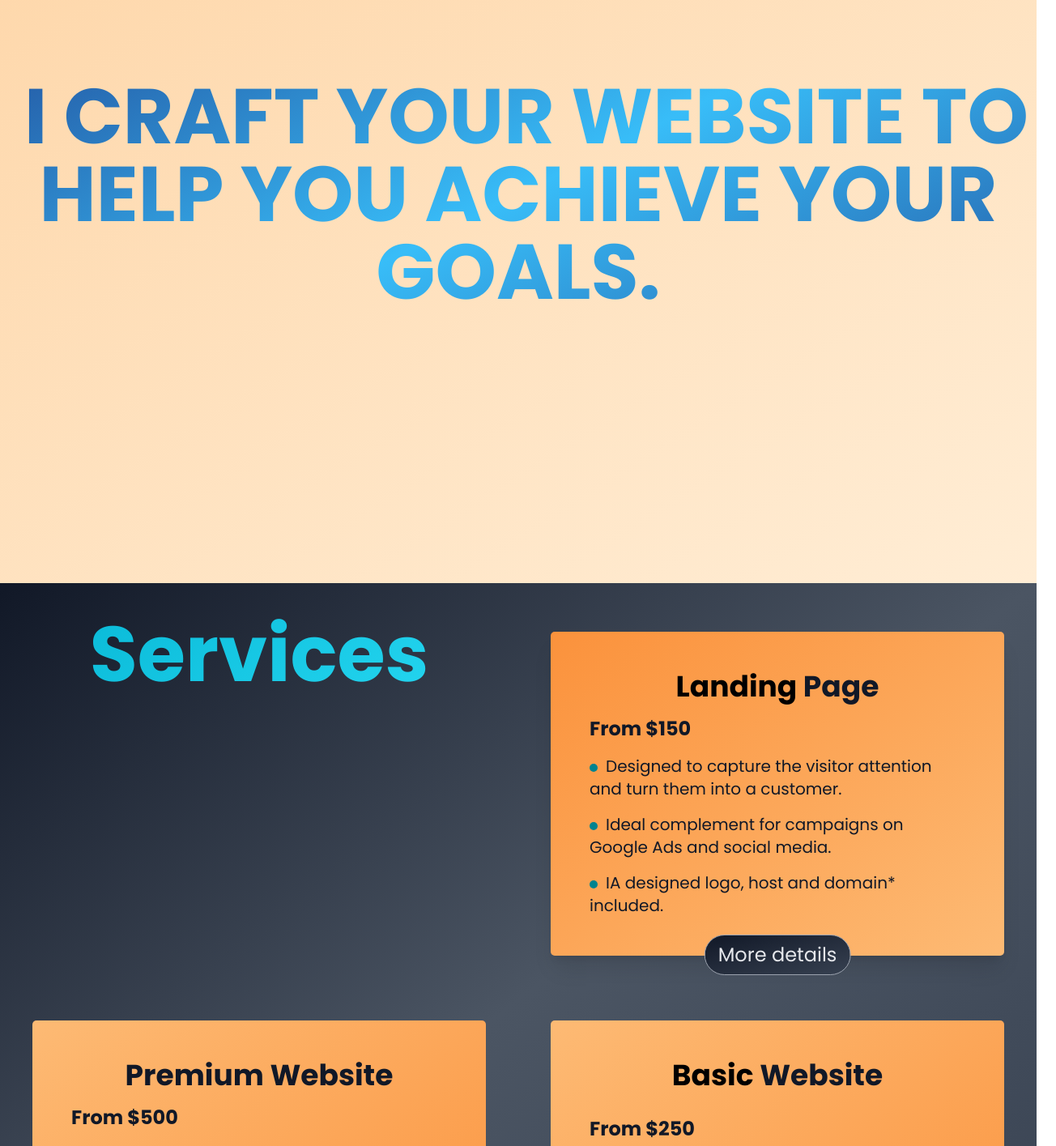
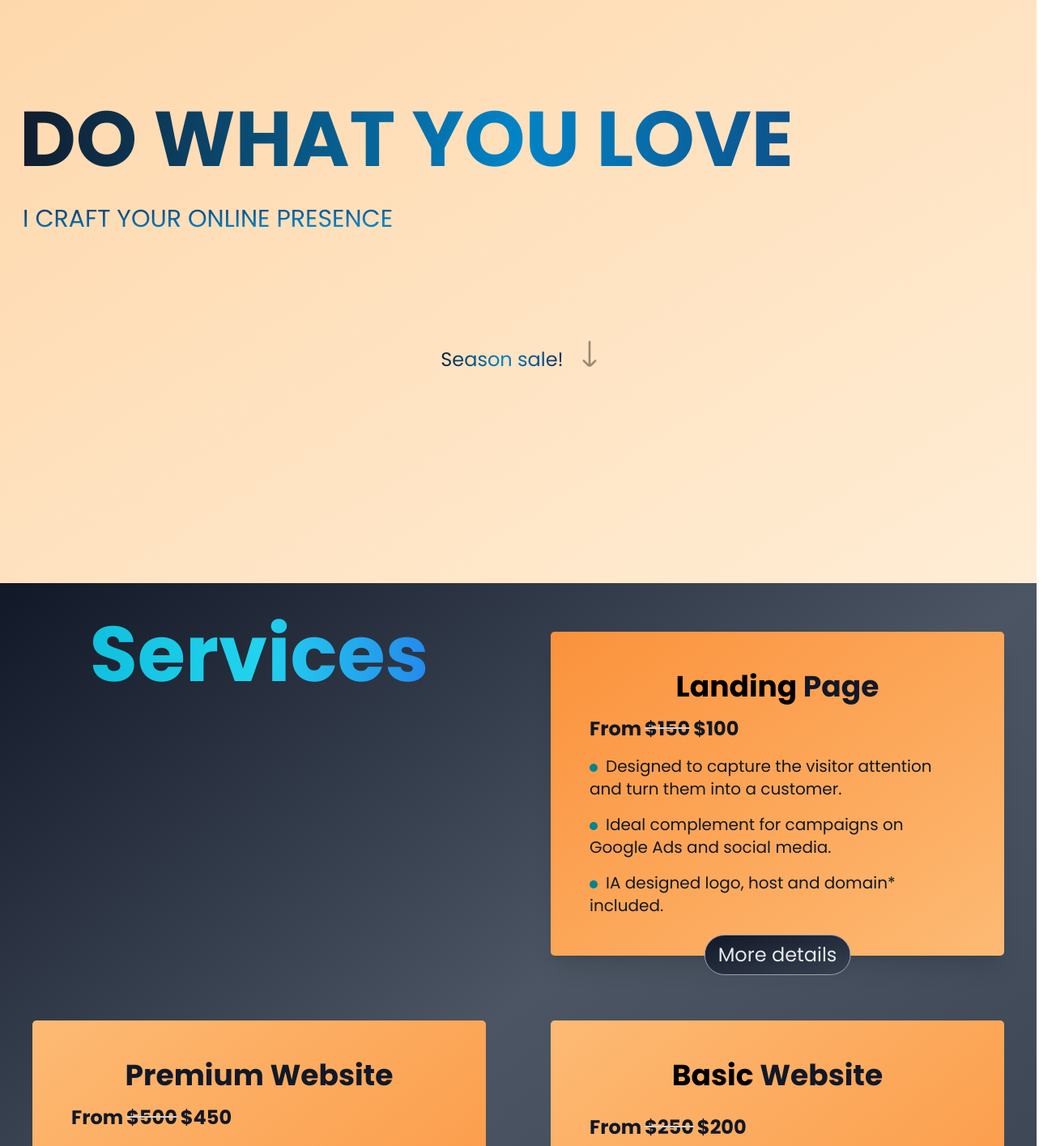
Before and after one commit to Guidoll2/guidollauradonew, a Next.js app: page / in a window 1280 px wide. Shown: the part 80-1495 px from the top of the page at 81% size, 1304 px wide, since content can reach past the window. Built offline with nearby package versions, Linux system fonts and the light colour scheme.

Commit message:
keep it punchy

```diff
--- a/src/app/body.tsx
+++ b/src/app/body.tsx
@@ -11,18 +11,32 @@ const Body = () => {
         <Navbar></Navbar>
         </div>
 
-         <div className="h-screen bg-gradient-to-tl from-orange-100 to-orange-200">
-                <h1 className="flex items-center h-4/5 -translate-y-10 text-5xl text-center font-extrabold uppercase bg-gradient-to-br from-blue-900 via-sky-400 to-blue-900 text-transparent bg-clip-text md:text-8xl md:indent-5 md:mt-10">I craft your website to help you achieve your goals.</h1>
+         <div className="h-screen bg-gradient-to-br from-orange-200 to-orange-100">
+
+
+
+                <div id="containerhero" className="flex grid grid-cols-1">
+                <h1 className="flex translate-y-7 md:translate-y-7 md:translate-x-6 md:text-2xl translate-x-3 bg-gradient-to-r from-gray-900 via-sky-600 to-blue-950 text-transparent bg-clip-text">G-webs</h1>
+                <h1 className="flex items-center p-1 translate-y-10 text-5xl text-center font-extrabold uppercase bg-gradient-to-r from-gray-900 via-sky-600 to-blue-950 text-transparent bg-clip-text md:text-8xl md:indent-5 md:mt-32 mt-24">Do what you love</h1> {/**I craft your website to help you achieve your goals. */}
+                <p className="bg-gradient-to-tl p-1 from-gray-900 via-sky-600 to-blue-950 text-transparent bg-clip-text uppercase md:text-3xl text-xl text-center md:text-start md:ml-6 mt-16">I craft your online presence</p>
+                <p></p>
+                </div>
+
+                <div id="Hook" className="flex flex-col-2 gap-2 items-center justify-center translate-y-32">
+                <p className=" md:bottom-4 w-fit p-2 text-xl bg-gradient-to-r from-gray-900 via-sky-600 to-blue-950 text-transparent bg-clip-text z-10  md:text-2xl">Season sale!</p>
+                <Image src="/flecha-abajo.png" width={1000} height={1000} alt="calendarico" className="w-8 animate-[bounce_1s_ease-in-out_infinite] opacity-40" /></div>
+
                 </div>
 
 
  <div id="containeroptions" className="flex grid grid-cols-1 md:grid-cols-2 md:py-5 bg-gradient-to-br from-gray-900 via-gray-600 to-gray-700">
 
 <div className="flex grid grid-cols-1">
-      <p className="text-5xl z-10 md:translate-x-15 text-center font-bold mt-5 bg-gradient-to-br from-cyan-500 via-cyan-400 to-blue-600 text-transparent bg-clip-text md:text-8xl">Services</p>
+      <p className="text-5xl z-10 md:translate-x-15 text-center font-bold mt-5 bg-gradient-to-r  from-cyan-500 via-cyan-400 to-blue-600 text-transparent bg-clip-text md:text-8xl">Services</p>
     </div>
 
                     <div className="relative group p-10 " id="containerlanding">
+
                         <ul className="flex grid grid-cols-1 p-10 rounded-[5px] list-disc bg-gradient-to-br from-orange-400 to-orange-300 shadow-xl">
                         <div className="text-center">
                         <p className="text-4xl text-gray-900 font-bold p-2 md:text-4xl hidden md:block"><span className="text-black">Landing</span> Page</p>
@@ -33,13 +47,15 @@ const Body = () => {
     </p>
 </div>
 
-                            <p className='flex items-center gap-4 p-2 text-gray-900 text-2xl md:text-2xl font-bold'>From $150</p>
+                            <p className='flex items-center gap-1 p-2 text-gray-900 text-2xl md:text-2xl font-bold '>From <span className="line-through decoration-gray-300">$150</span>$100</p><p></p>
                             <li className="text-xl p-2 md:text-xl text-gray-900">Designed to capture the visitor attention and turn them into a customer.</li>
                             <li className="text-xl p-2 md:text-xl text-gray-900">Ideal complement for campaigns on Google Ads and social media. </li>
                             <li className="text-xl p-2 md:text-xl text-gray-900">IA designed logo, host and domain* included. </li>
 
                             <a href="landing"> <button className="absolute bottom-4 md:bottom-4 left-1/2 transform -translate-x-1/2 text-xl bg-gradient-to-br from-gray-900 to-gray-700 px-4 py-2 rounded-full text-black z-10 border-[1px] border-gray-400 md:text-2xl transition ease-in-out delay-150 hover:-translate-y-1 hover:scale-110 duration-300"><span className="text-gray-200 ">More details</span></button></a>
+
                         </ul>
+
                     </div>
 
 
@@ -55,7 +71,7 @@ const Body = () => {
     <span className="block">Website</span>
   </p>
 </div>
-                            <p className='flex items-center gap-4 p-2 text-gray-900 text-2xl md:text-2xl font-bold'>From $250</p>
+                            <p className='flex items-center gap-1 p-2 text-gray-900 text-2xl md:text-2xl font-bold'>From <span className="line-through decoration-gray-300">$250</span>$200</p><p></p>
                             <li className="text-xl p-2 md:text-xl text-gray-900">Enjoy an attractive and functional web presence.</li>
                             <li className="text-xl p-2 md:text-xl text-gray-900">Includes a professional design, optimized for mobile devices. </li>
                             <li className="text-xl p-2 md:text-xl text-gray-900">8 Sections, host and domain* included. </li>
@@ -69,7 +85,7 @@ const Body = () => {
 
                         <ul className="flex grid grid-cols-1 p-10 rounded-[5px] z-0 list-disc bg-gradient-to-tl from-orange-400 to-orange-300">
                         <p className="text-4xl text-center text-gray-900 font-bold p-2 md:text-4xl">Premium Website</p>
-                            <p className='flex items-center gap-4 p-2 text-gray-900 text-2xl md:text-2xl font-bold'>From $500</p>
+                            <p className='flex items-center gap-1 p-2 text-gray-900 text-2xl md:text-2xl font-bold'>From <span className="line-through decoration-gray-300">$500</span>$450</p><p></p>
                             <li className="text-xl p-2 md:text-xl text-gray-900">Website with customized features, such as online payment options, booking systems, real-time chat, among many other functionalities.</li>
                             <li className="text-xl p-2 md:text-xl text-gray-900">Includes a professional design, optimized for mobile devices. </li>
                             <li className="text-xl p-2 md:text-xl text-gray-900">8 Sections, host and domain* included. </li>
@@ -90,6 +106,7 @@ const Body = () => {
                         <p className="text-4xl text-center text-gray-200 p-2 md:text-5xl">Contact me</p>
                             <li className='flex items-center justify-center gap-4 p-2 animate-[pulse_2s_ease-in-out_infinite]  mb-4'>
                                 <Image src="/calendariogray200.png" width={1000} height={1000} alt="calendarico" className="w-8" />
+
                                 <a href="https://calendly.com/guido-llaurado/appointment-for-landinpage" target='_blank' className="bg-gradient-to-tl from-blue-600 to-cyan-400 text-transparent bg-clip-text text-4xl font-bold md:text-5xl">Free appointment</a>
                             </li>
 
--- a/src/app/navbar.tsx
+++ b/src/app/navbar.tsx
@@ -58,7 +58,7 @@ menuOpen
 
 
 
-<div id='MENUDESPLEGABLE' className='flex space-x-6  justify-center h-16 py-6 md:py-3 ml-10 md:space-x-24'>
+<div id='MENUDESPLEGABLE' className='flex space-x-6 justify-center items-center h-16 md:py-3 md:space-x-24'>
 
   <a href="landing" className='text-gray-200 text-xs md:text-lg'>
     <p>Landing page</p>
```
Also changed, not shown: public/abajocyan.png (added), public/flecha-abajo.png (added).
